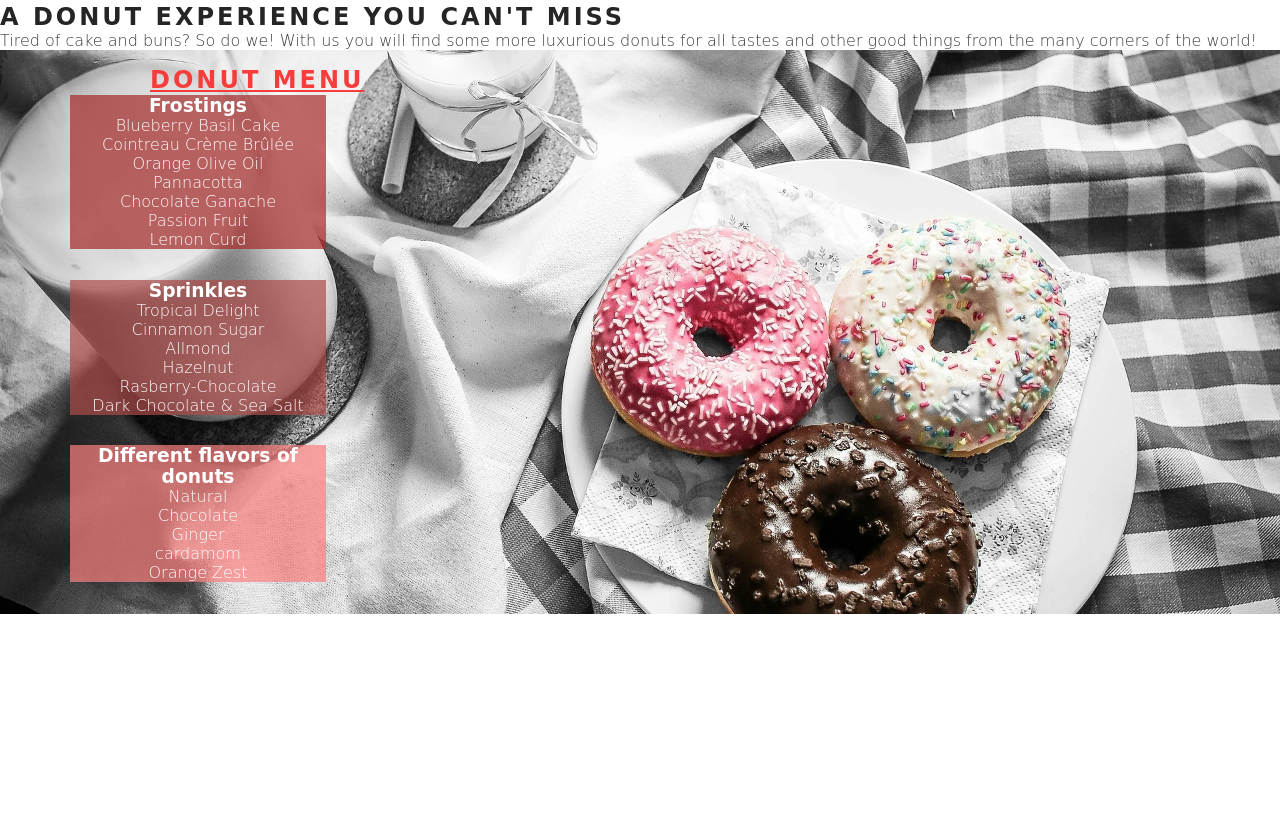
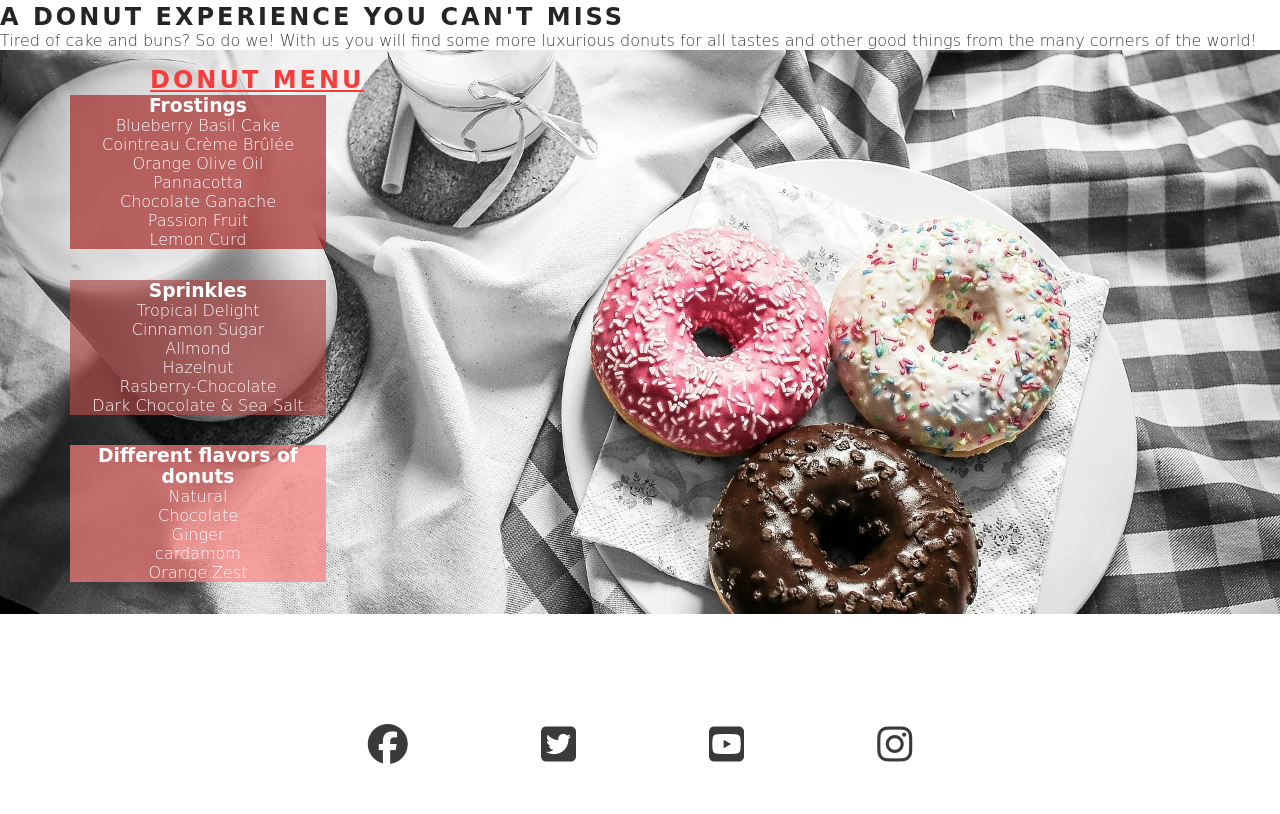
Before and after one commit to Clone121/The-Donut-Shop, a plain HTML site: page index.html in a window 1280 px wide. Shown: the part 558-1372 px from the top of the page. Before the commit the page ends 1252 px from the top, so only its background shows below. Drawn offline with Linux system fonts and the light colour scheme; a web font is replaced by a local one.

Commit message:
Adding social links and styling

```diff
--- a/assets/css/style.css
+++ b/assets/css/style.css
@@ -195,3 +195,28 @@ li {
     display: block;
     color: #fff;
 }
+
+/* footer */
+
+footer {
+    height: 120px;
+    width: 100%;
+    position: relative;
+    bottom: 10px;
+}
+
+.social-networks {
+    text-align: center;
+    height: 100%;
+}
+
+.social-networks > li {
+    display: inline;
+}
+
+.social-networks i {
+    font-size: 250%;
+    padding: 0% 5% 0 5%;
+    margin-top: 40px;
+    color: #3a3a3a;
+}
--- a/index.html
+++ b/index.html
@@ -28,6 +28,7 @@
             </ul>
         </nav>
     </header>
+    <main>
     <section id="donut-outer">
         <div id="donut-image"></div>
         <div id="cover-text">
@@ -82,6 +83,31 @@
             </div>
         </section>
     </section>
-    </section>
+    <div>
+        <footer>
+            <ul class="social-networks">
+                <li>
+                    <a href="https://facebook.com" target="_blank" rel="noopener"
+                        aria-label=" Visit our Facebook page (opens i new tab)"><i class="fab fa-facebook"></i></a>
+                </li>
+                <li>
+                    <a href="https://twitter.com" target="_blank" rel="noopener"
+                        aria-label=" Visit our Twitter page (opens i new tab)"><i
+                            class="fab fa-twitter-square"></i></a>
+                </li>
+                <li>
+                    <a href="https://youtube.com" target="_blank" rel="noopener"
+                        aria-label=" Visit our YouTube page (opens i new tab)"><i
+                            class="fab fa-youtube-square"></i></a>
+                </li>
+                <li>
+                    <a href="https://instagram.com" target="_blank" rel="noopener"
+                        aria-label="Visit our instagram page (opens i new tab)"><i class="fab fa-instagram"></i></a>
+                </li>
+            </ul>
+        </footer>
+    </div>
+    <script src=" https://kit.fontawesome.com/c7dbda0798.js" crossorigin="anonymous"></script>
+</main>
 </body>
 </html>
```
